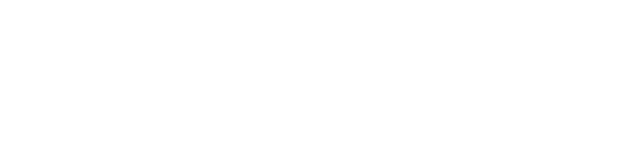
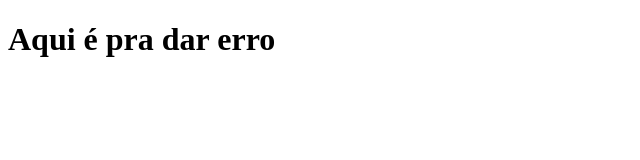
Before and after one commit to gustavobtflores/Git, a plain HTML site: page index.html in a window 1280 px wide. Shown: the whole page, without its empty margins (0-640 px from the left). Drawn offline with Linux system fonts and the light colour scheme.

Commit message:
another commit, this time on master

```diff
--- a/index.html
+++ b/index.html
@@ -6,5 +6,7 @@
 		<meta name="viewport" content="width=device-width, initial-scale=1.0" />
 		<title>Document</title>
 	</head>
-	<body></body>
+	<body>
+		<h1>Aqui é pra dar erro</h1>
+	</body>
 </html>
```
